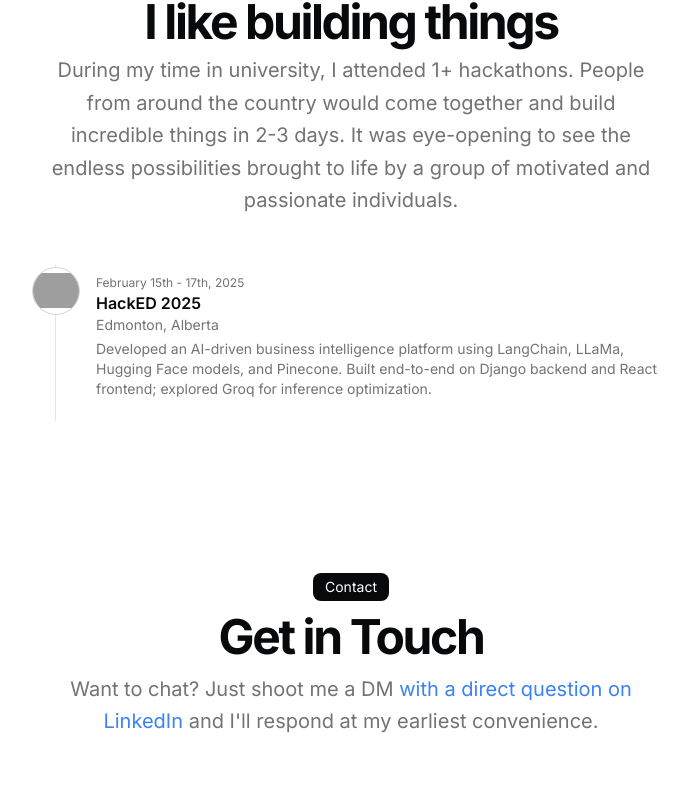
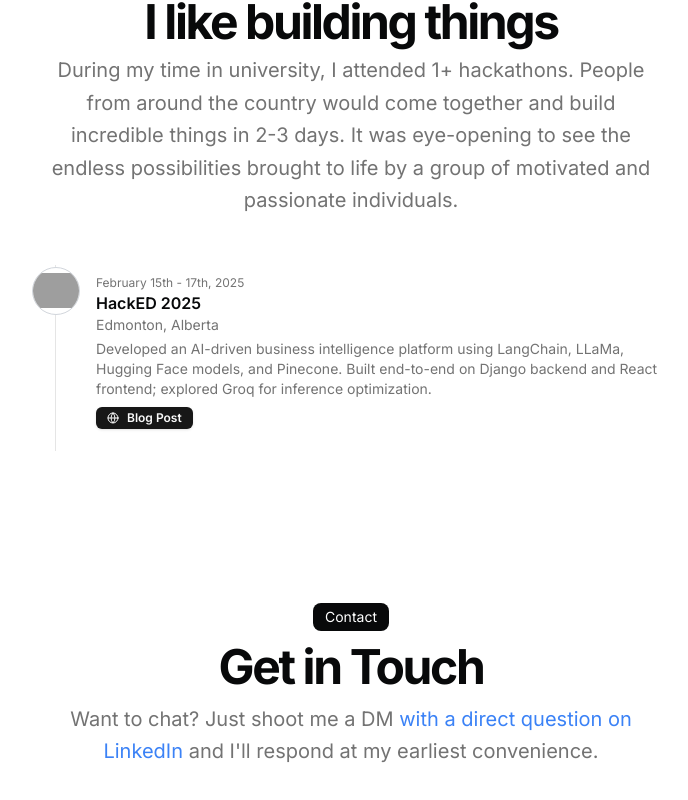
Before and after one commit to Anshcool5/portfolio-site, a Next.js app: page / in a window 1280 px wide. Shown: the part 2237-3037 px from the top of the page, without its empty margins (289-977 px from the left). Built offline with nearby package versions, Linux system fonts and the light colour scheme; grey boxes are pictures that could not be loaded.

Commit message:
updating info

```diff
--- a/src/data/resume.tsx
+++ b/src/data/resume.tsx
@@ -273,11 +273,12 @@ export const DATA = {
         "Developed an AI-driven business intelligence platform using LangChain, LLaMa, Hugging Face models, and Pinecone. Built end-to-end on Django backend and React frontend; explored Groq for inference optimization.",
       image:
         "https://d112y698adiu2z.cloudfront.net/photos/production/challenge_photos/003/275/570/datas/full_width.png",
-      links:{
+      links:[{
           title: "Blog Post",
           href: "https://devpost.com/software/turbo-alpaca",
           icon: <Icons.globe className="size-3" />,
         },
+      ],
     },
   ],
 } as const;
```
